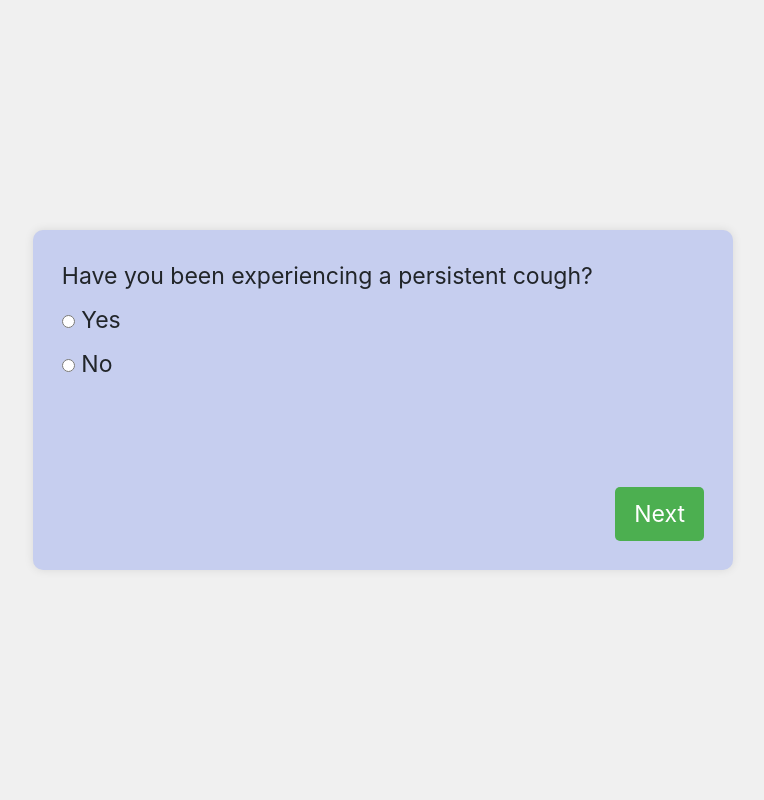
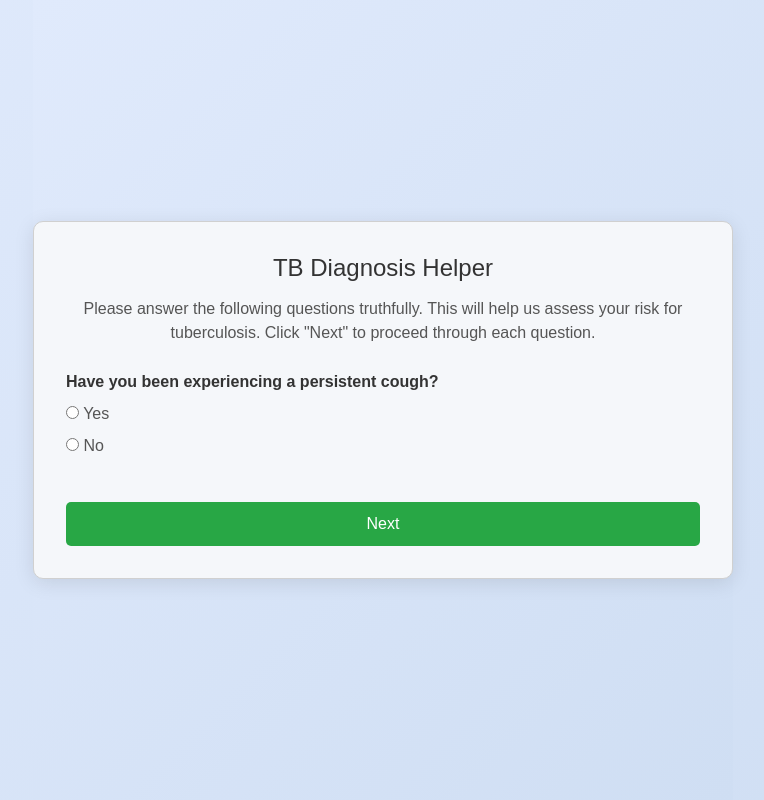
Before and after one commit to KrunalDC/knowledge_and_expert, a FastAPI app: page / in a window 1280 px wide. Shown: the whole page, without its empty margins (257-1021 px from the left). Run offline with FastAPI, Linux system fonts and the light colour scheme; some libraries are stand-ins or nearby versions.

Commit message:
make a design changes

```diff
--- a/Content/app.js
+++ b/Content/app.js
@@ -2,6 +2,19 @@ let currentQuestionIndex = 1;
 const totalQuestions = 10;
 
 function showNextQuestion() {
+    const currentQuestion = document.querySelector(`#question${currentQuestionIndex}`);
+    const selectedOption = currentQuestion.querySelector('input[type="radio"]:checked');
+
+    if (!selectedOption) {
+        Swal.fire({
+            title: 'Error',
+            text: 'Please select Yes or No before proceeding.',
+            icon: 'error',
+            confirmButtonText: 'OK'
+        });
+        return;
+    }
+
     document.getElementById(`question${currentQuestionIndex}`).classList.remove('active');
     currentQuestionIndex++;
     if (currentQuestionIndex > totalQuestions) {
@@ -38,9 +51,11 @@ let currentQuestionIndex = 1;
         updateValue(0, `Days${questionNumber}`);
     }
 }
+
 // Handle form submission
 document.getElementById('symptomForm').addEventListener('submit', function (event) {
     event.preventDefault();
+    displayLoader()
     const formData = new FormData(event.target);
     const data = Object.fromEntries(formData.entries());
 
@@ -88,6 +103,7 @@ let currentQuestionIndex = 1;
     })
         .then(response => response.json())
         .then(result => {
+            stopLoader();
             console.log('Diagnosis Result:', result);
             let recommendationsHtml = "";
             result.recommendations.forEach((recommendation, index) => {
@@ -101,9 +117,43 @@ let currentQuestionIndex = 1;
                 icon: "warning"
             }).then((result) => {
                 location.reload();
-                      });;
+            });
         })
         .catch(error => {
+            stopLoader();
             console.error('Error:', error);
+
+            // Extracting the error message
+            let errorMessage = "An unknown error occurred.";
+            if (error.detail) {
+                errorMessage = error.detail;
+            } else if (error.message) {
+                errorMessage = error.message;
+            }
+
+            // Displaying the error in a SweetAlert
+            Swal.fire({
+                title: "Error",
+                text: `Error: ${errorMessage}`,
+                icon: "error",
+                confirmButtonText: "OK"
             });
         });
+})
+function displayLoader() {
+    const overlay = document.getElementById('overlay');
+    const loader = document.getElementById('loader');
+
+    // Show the overlay and loader
+    overlay.style.display = 'flex';
+    loader.style.display = 'block';
+}
+
+function stopLoader() {
+    const overlay = document.getElementById('overlay');
+    const loader = document.getElementById('loader');
+
+    // Hide the overlay and loader
+    overlay.style.display = 'none';
+    loader.style.display = 'none';
+}
--- a/Content/style.css
+++ b/Content/style.css
@@ -1,3 +1,4 @@
+/* Ensure the body takes the full height of the viewport */
 body,
 html {
     height: 100%;
@@ -5,37 +6,53 @@ html {
     display: flex;
     justify-content: center;
     align-items: center;
-    background-color: #f0f0f0;
-    font-size: larger;
+    background: linear-gradient(135deg, #e0eafc, #cfdef3); /* Gradient background for depth */
+    font-size: 16px; /* More standard font size */
+    font-family: 'Arial', sans-serif;
 }
 
+/* Main container styling */
 .panel-understanding-check {
-    background: #c6ceef;
-    padding: 1.5rem;
+    background: #f5f7fa; /* Light gray-blue background for the panel */
+    padding: 2rem;
     width: 700px;
     border-radius: 10px;
-    box-shadow: 0px 0px 10px rgba(0, 0, 0, 0.1);
+    box-shadow: 0px 4px 20px rgba(0, 0, 0, 0.1); /* More prominent shadow for depth */
+    border: 1px solid #d0d0d0; /* Light border for a defined container */
     position: relative;
 }
 
-.next-button,
-.submit-button {
-    position: absolute;
-    bottom: 1.5rem;
-    right: 1.5rem;
-    padding: 0.5rem 1rem;
-    background-color: #4CAF50;
-    color: white;
-    border: none;
-    border-radius: 5px;
-    cursor: pointer;
+/* Text styling for labels and descriptions */
+.panel-understanding-check h1 {
+    font-size: 24px;
+    color: #333; /* Dark gray for contrast */
+    text-align: center;
+    margin-bottom: 15px;
 }
 
-.next-button:hover,
-.submit-button:hover {
-    background-color: #45a049;
+.panel-understanding-check p {
+    font-size: 16px;
+    color: #555; /* Softer gray for description text */
+    text-align: center;
+    margin-bottom: 25px;
 }
 
+.form-group label {
+    font-weight: bold;
+    color: #333;
+}
+
+.form-group .radio label {
+    font-weight: normal;
+    color: #555;
+}
+
+.slider-group label {
+    font-size: 14px;
+    color: #666;
+}
+
+/* Question container styling */
 .question-container {
     display: none;
 }
@@ -44,10 +61,7 @@ html {
     display: block;
 }
 
-.bottomHight {
-    margin-bottom: 150px;
-}
-
+/* Slider styling */
 .slider {
     -webkit-appearance: none;
     appearance: none;
@@ -58,7 +72,7 @@ html {
     outline: none;
     opacity: 0.9;
     transition: opacity 0.2s;
-    background-image: linear-gradient(#4CAF50, #4CAF50);
+    background-image: linear-gradient(#ffb74d, #ffb74d); /* Soft orange for the slider track */
     background-size: 0% 100%;
     background-repeat: no-repeat;
     margin: 20px 0;
@@ -72,7 +86,6 @@ html {
     width: 100%;
     height: 15px;
     cursor: pointer;
-    animate: 0.2s;
     background: transparent;
     border-radius: 5px;
 }
@@ -98,6 +111,7 @@ html {
     box-shadow: 0px 0px 8px rgba(0, 0, 0, 0.3);
 }
 
+/* Display value for sliders */
 .slider-value {
     margin-top: 10px;
     font-size: 1.2rem;
@@ -105,3 +119,65 @@ html {
     color: #333;
     text-align: center;
 }
+
+/* Button styling */
+.next-button,
+.submit-button {
+    width: 100%;
+    padding: 10px;
+    background-color: #28a745;
+    color: #fff;
+    border: none;
+    border-radius: 5px;
+    font-size: 16px;
+    cursor: pointer;
+    margin-top: 20px;
+    text-align: center;
+    transition: background-color 0.3s ease;
+}
+
+.next-button:hover,
+.submit-button:hover {
+    background-color: #218838;
+}
+
+.submit-button {
+    background-color: #007bff;
+}
+
+.submit-button:hover {
+    background-color: #0069d9;
+}
+
+/* Adjust bottom margin for the panel */
+.bottomHight {
+    margin-bottom: 150px;
+}
+/* Loader Styles */
+.loader {
+    border: 8px solid #f3f3f3; /* Light grey */
+    border-top: 8px solid #1DB954; /* Spotify Green */
+    border-radius: 50%;
+    width: 50px;
+    height: 50px;
+    animation: spin 1s linear infinite;
+    margin: 20px auto;
+    display: none; /* Hidden by default */
+}
+.overlay {
+    position: fixed;
+    top: 0;
+    left: 0;
+    width: 100%;
+    height: 100%;
+    background-color: rgba(0, 0, 0, 0.7); /* Semi-transparent black */
+    display: none; /* Hidden by default */
+    justify-content: center;
+    align-items: center;
+    z-index: 9999; /* Ensure it's on top of everything */
+}
+
+@keyframes spin {
+    0% { transform: rotate(0deg); }
+    100% { transform: rotate(360deg); }
+}
--- a/app.py
+++ b/app.py
@@ -11,7 +11,7 @@ import os
 app = FastAPI()
 
 # Set your API key
-api_key = "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"
+api_key = "sk-proj-UMyAS2Pr66RML1aalhQtT3BlbkFJ8DiOWalJnyj28C5ZaMOx"
 
 templates = Jinja2Templates(directory="templates")
 app.mount("/Content", StaticFiles(directory="Content"), name="Content")
--- a/templates/Index.html
+++ b/templates/Index.html
@@ -4,7 +4,7 @@
 <head>
     <meta charset="UTF-8">
     <meta name="viewport" content="width=device-width, initial-scale=1.0">
-    <title>TB Diagnosis Form</title>
+    <title>TB Diagnosis Helper</title>
     <link rel="stylesheet" href="https://cdn.jsdelivr.net/npm/bootstrap@4.0.0/dist/css/bootstrap.min.css"
         integrity="sha384-Gn5384xqQ1aoWXA+058RXPxPg6fy4IWvTNh0E263XmFcJlSAwiGgFAW/dAiS6JXm" crossorigin="anonymous">
     <link rel="stylesheet" href="Content/style.css">
@@ -12,8 +12,11 @@
 
 <body>
     <div class="panel-understanding-check">
-        <div class="bottomHight">
+        <h1>TB Diagnosis Helper</h1>
+        <p>Please answer the following questions truthfully. This will help us assess your risk for tuberculosis. Click "Next" to proceed through each question.</p>
+
         <form id="symptomForm">
+            <!-- Question 1 -->
             <div id="question1" class="question-container active">
                 <div class="form-group">
                     <label>Have you been experiencing a persistent cough?</label>
@@ -43,6 +46,7 @@
                 </div>
             </div>
 
+            <!-- Question 2 -->
             <div id="question2" class="question-container">
                 <div class="form-group">
                     <label>Have you noticed any unexplained weight loss recently?</label>
@@ -72,6 +76,7 @@
                 </div>
             </div>
 
+            <!-- Question 3 -->
             <div id="question3" class="question-container">
                 <div class="form-group">
                     <label>Have you had a fever recently?</label>
@@ -101,6 +106,7 @@
                 </div>
             </div>
 
+            <!-- Question 4 -->
             <div id="question4" class="question-container">
                 <div class="form-group">
                     <label>Have you been experiencing night sweats?</label>
@@ -130,6 +136,7 @@
                 </div>
             </div>
 
+            <!-- Question 5 -->
             <div id="question5" class="question-container">
                 <div class="form-group">
                     <label>Have you been feeling unusually fatigued or tired?</label>
@@ -159,6 +166,7 @@
                 </div>
             </div>
 
+            <!-- Question 6 -->
             <div id="question6" class="question-container">
                 <div class="form-group">
                     <label>Have you been experiencing chest pain?</label>
@@ -188,6 +196,7 @@
                 </div>
             </div>
 
+            <!-- Question 7 -->
             <div id="question7" class="question-container">
                 <div class="form-group">
                     <label>Have you coughed up blood?</label>
@@ -217,6 +226,7 @@
                 </div>
             </div>
 
+            <!-- Question 8 -->
             <div id="question8" class="question-container">
                 <div class="form-group">
                     <label>Have you been diagnosed with HIV?</label>
@@ -233,6 +243,7 @@
                 </div>
             </div>
 
+            <!-- Question 9 -->
             <div id="question9" class="question-container">
                 <div class="form-group">
                     <label>Have you ever had tuberculosis in the past?</label>
@@ -249,6 +260,7 @@
                 </div>
             </div>
 
+            <!-- Question 10 -->
             <div id="question10" class="question-container">
                 <div class="form-group">
                     <label>Have you recently been in contact with someone who has tuberculosis?</label>
@@ -264,13 +276,16 @@
                     </div>
                 </div>
             </div>
+            <div class="overlay" id="overlay">
+                <div class="loader" id="loader"></div>
+            </div>
 
             <button type="button" class="next-button" onclick="showNextQuestion()">Next</button>
             <button type="submit" class="submit-button" style="display: none;">Submit</button>
         </form>
     </div>
-    </div>
+
+    <script src="https://cdn.jsdelivr.net/npm/sweetalert2@11"></script>
+    <script src="Content/app.js"></script>
 </body>
 </html>
-<script src="https://cdn.jsdelivr.net/npm/sweetalert2@11"></script>
-<script src="Content/app.js"></script>
```
Lines whose indentation alone changed are shown as unchanged.
